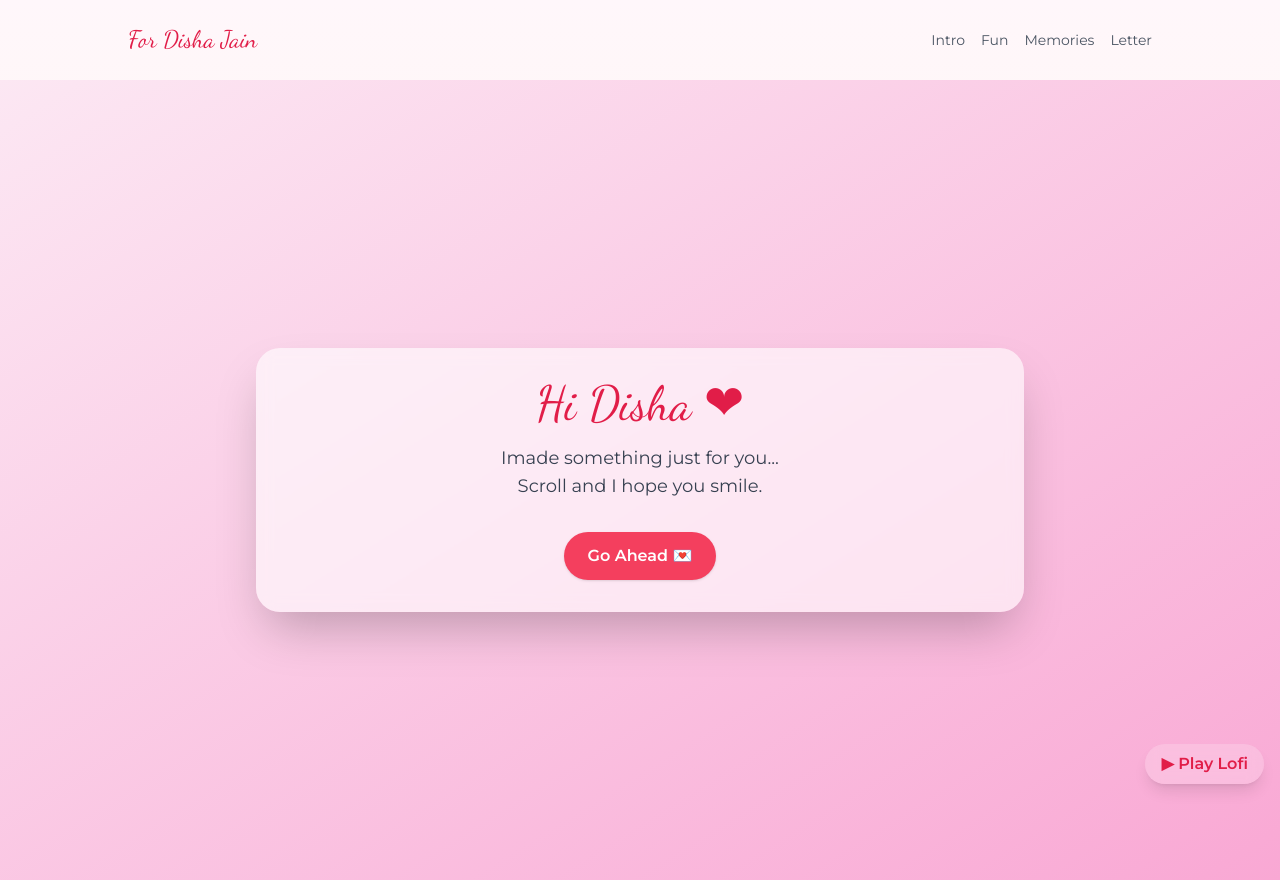
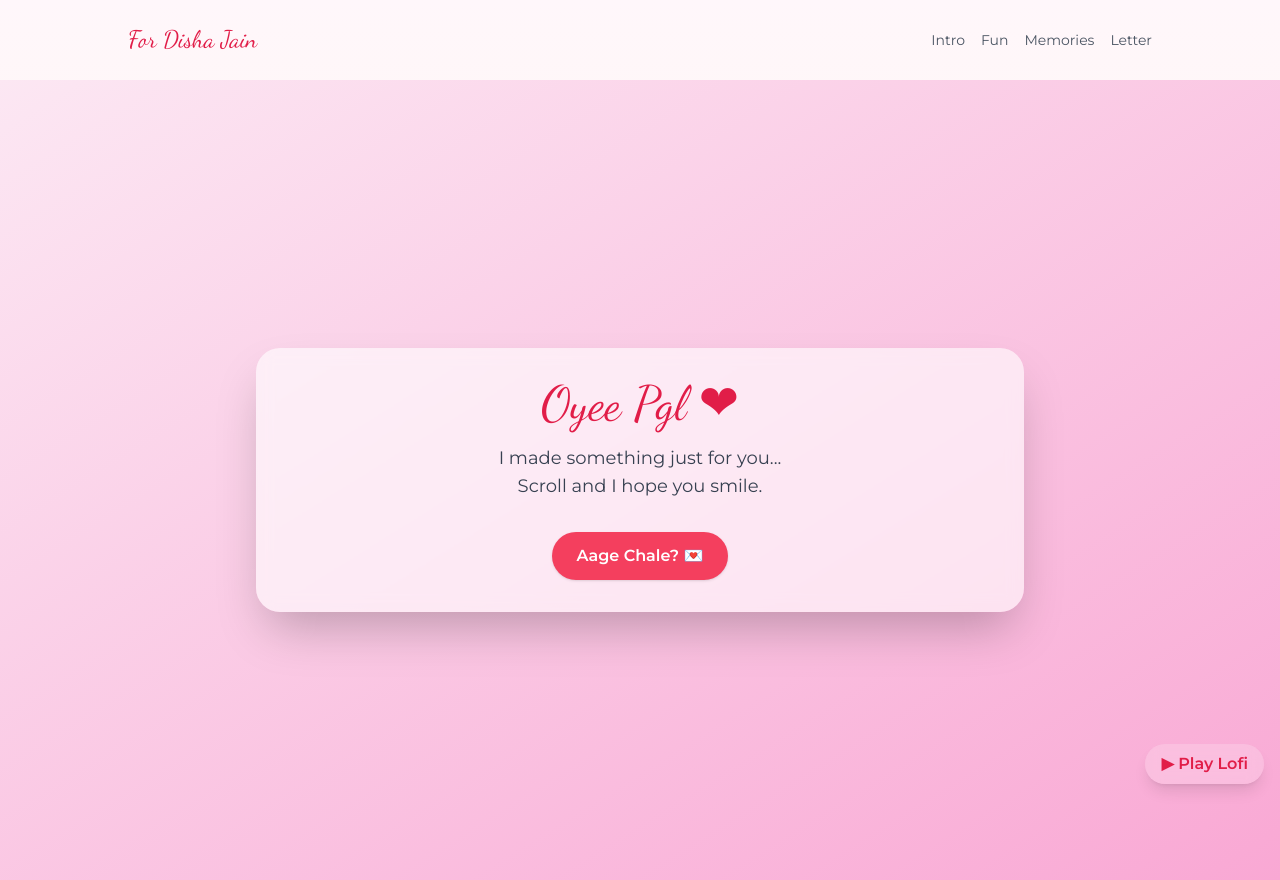
Before and after one commit to Arush-Developer/aniversary, a React (Vite) app: page / in a window 1280 px wide. Built offline with nearby package versions, Linux system fonts and the light colour scheme.

Commit message:
Update Intro.tsx

```diff
--- a/src/components/Intro.tsx
+++ b/src/components/Intro.tsx
@@ -7,13 +7,13 @@ export default function Intro({ onBegin }: { onBegin?: ()=>void }) {
     <section id="intro" className="min-h-screen flex items-center justify-center px-6 bg-gradient-to-br from-pink-100 to-pink-300">
       <div className="max-w-3xl w-full rounded-3xl p-8 bg-white/60 backdrop-blur shadow-2xl text-center">
         <motion.div initial={{ opacity: 0, y: 12 }} animate={{ opacity: 1, y: 0 }} transition={{ duration: 0.6 }}>
-          <h1 style={{ fontFamily: 'Dancing Script, cursive' }} className="text-5xl text-rose-600">Hi Disha ❤</h1>
+          <h1 style={{ fontFamily: 'Dancing Script, cursive' }} className="text-5xl text-rose-600">Oyee Pgl ❤</h1>
           <div className="mt-4 text-lg text-gray-700">
-            <Typewriter text={"I made something just for you...\nScroll and I hope you smile."} speed={36}/>
+            <Typewriter text={"I  made something just for you...\nScroll and I hope you smile."} speed={36}/>
           </div>
 
           <div className="mt-8">
-            <button onClick={() => { if (onBegin) onBegin() }} className="rounded-full bg-rose-500 text-white px-6 py-3 font-semibold shadow hover:scale-105 transition transform">Go Ahead 💌</button>
+            <button onClick={() => { if (onBegin) onBegin() }} className="rounded-full bg-rose-500 text-white px-6 py-3 font-semibold shadow hover:scale-105 transition transform">Aage Chale? 💌</button>
           </div>
         </motion.div>
       </div>
```
